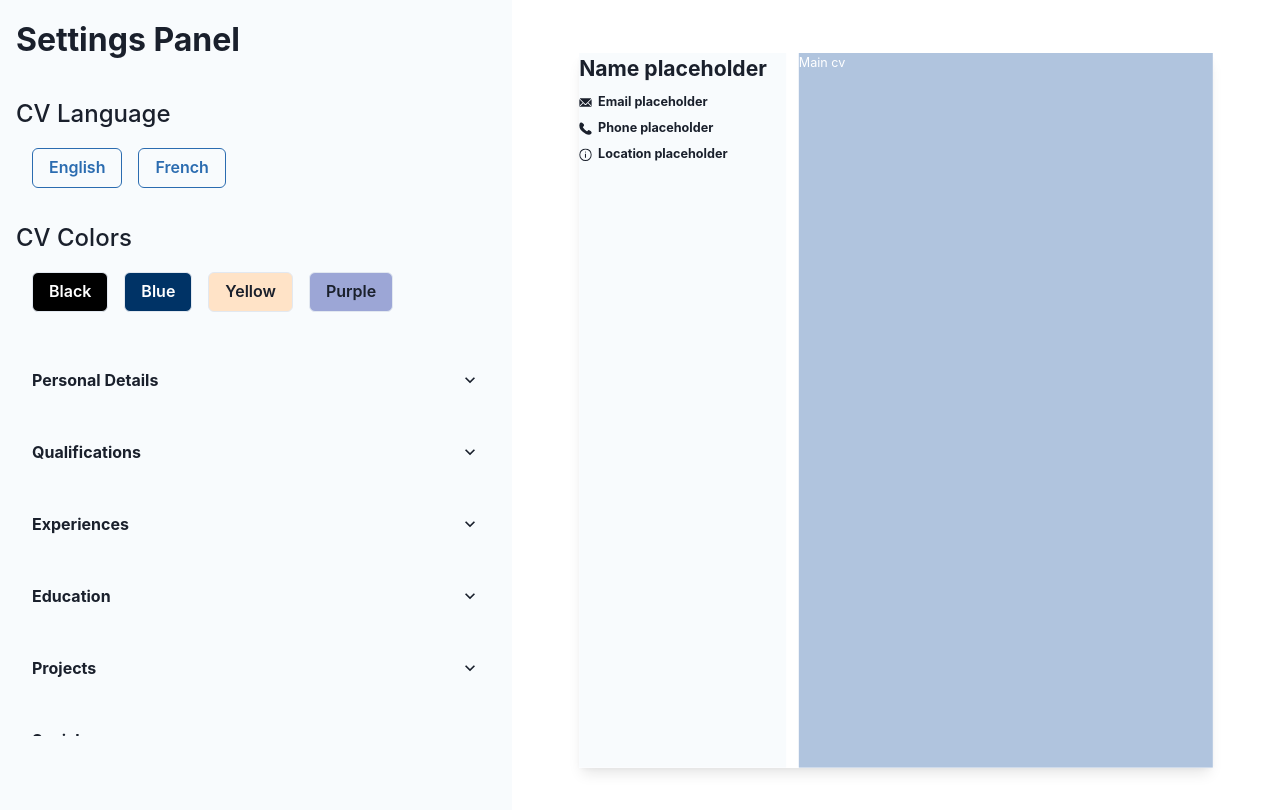
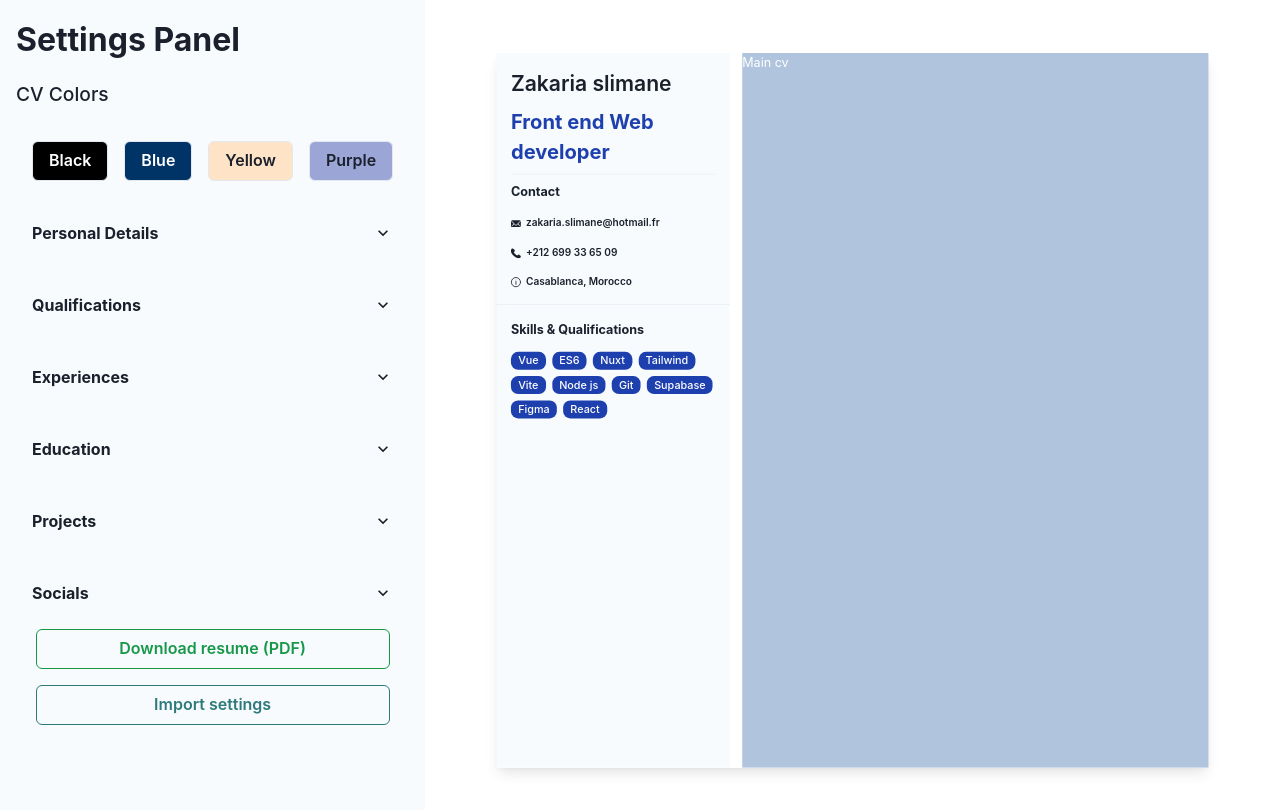
Before and after one commit to slzakaria/cvforge, a React (Vite) app: page / in a window 1280 px wide. Shown: the top 810 px of the page. Built offline with nearby package versions, Linux system fonts and the light colour scheme.

Commit message:
added contact and skill sections to side

```diff
--- a/src/App.jsx
+++ b/src/App.jsx
@@ -1,12 +1,9 @@
 import { Box } from "@chakra-ui/react";
-import SettingsPanel from "../src/components/SettingsPanel";
-import TemplatePanel from "./components/TemplatePanel";
-import { useState } from "react";
+import SettingsPanel from "./components/ui/SettingsPanel";
+import TemplatePanel from "./components/ui/TemplatePanel";
+import { useEffect, useState } from "react";
 
 function App() {
-	const getSavedForm = localStorage.getItem("formSettings");
-	const [formSettings, setFormSettings] = useState(getSavedForm || []);
-
 	const initialData = {
 		formSettings: {
 			jobTitle: "Front end Web developer",
@@ -106,19 +103,23 @@ function App() {
 		},
 	};
 
+	useEffect(() => {
+		let data = JSON.stringify(initialData);
+		localStorage.setItem("formSettings", data);
+	}, []);
+
+	const getSavedForm = localStorage.getItem("formSettings");
+	const [formSettings, setFormSettings] = useState(getSavedForm || []);
+
 	console.info(initialData);
 
 	return (
 		<Box>
-			<Box
-				minHeight='100dvh'
-				display='flex'
-				justifyContent='space-between'
-				as='div'>
-				<Box padding='1em' width='40dvw' bg='#F8FBFD' boxShadow='md'>
+			<Box minHeight='100dvh' display='flex' justifyContent='normal' as='div'>
+				<Box padding='1em' width='[30dvw,40dvw]' bg='#F8FBFD' boxShadow='md'>
 					<SettingsPanel style={{ margin: "0 auto" }} />
 				</Box>
-				<Box bg='white' padding='2em' width='60dvw' overflow='hidden'>
+				<Box bg='white' padding='2em' width='auto' overflow='hidden'>
 					<TemplatePanel />
 				</Box>
 			</Box>
--- a/src/components/SettingsPanel.jsx
+++ /dev/null
@@ -1,37 +0,0 @@
-import { Box, Text } from "@chakra-ui/react";
-import LangButtons from "./buttons/LanguageBtn";
-import ThemeButtons from "./buttons/ThemeBtn";
-import OptionsContainer from "./ui/OptionsContainer";
-import ActionButtons from "./buttons/ActionBtn";
-
-function SettingsPanel() {
-	return (
-		<Box as='div' maxWidth='90dvw' overflowY='scroll' maxHeight='90dvh'>
-			<Box>
-				<Text fontWeight='bold' fontSize='2em'>
-					Settings Panel
-				</Text>
-			</Box>
-			<Box as='div' marginTop='2em' marginBottom='1em'>
-				<Text fontWeight='medium' fontSize='1.5em'>
-					CV Language
-				</Text>
-				<LangButtons />
-			</Box>
-			<Box as='div' marginBottom='2em'>
-				<Text fontWeight='medium' fontSize='1.5em'>
-					CV Colors
-				</Text>
-				<ThemeButtons />
-			</Box>
-			<Box as='div' marginBottom='2em'>
-				<OptionsContainer />
-			</Box>
-			<Box as='div' marginBottom='1em'>
-				<ActionButtons />
-			</Box>
-		</Box>
-	);
-}
-
-export default SettingsPanel;
--- a/src/components/inputs/BadgeInput.jsx
+++ b/src/components/inputs/BadgeInput.jsx
@@ -35,18 +35,6 @@ export default function BadgeInput({ ...props }) {
 					<TagLabel>React</TagLabel>
 					<TagCloseButton />
 				</Tag>
-				<Tag size='md' borderRadius='lg' variant='solid' colorScheme='blue'>
-					<TagLabel>React</TagLabel>
-					<TagCloseButton />
-				</Tag>
-				<Tag size='md' borderRadius='lg' variant='solid' colorScheme='blue'>
-					<TagLabel>React</TagLabel>
-					<TagCloseButton />
-				</Tag>
-				<Tag size='md' borderRadius='lg' variant='solid' colorScheme='blue'>
-					<TagLabel>React</TagLabel>
-					<TagCloseButton />
-				</Tag>
 			</Stack>
 		</Box>
 	);
--- /dev/null
+++ b/src/components/ui/SettingsPanel.jsx
@@ -0,0 +1,26 @@
+import { Box, Stack, Text } from "@chakra-ui/react";
+import ThemeButtons from "../buttons/ThemeBtn";
+import OptionsContainer from "./OptionsContainer";
+import ActionButtons from "../buttons/ActionBtn";
+
+function SettingsPanel() {
+	return (
+		<Box as='div' maxWidth='90dvw' overflowY='scroll' maxHeight='90dvh'>
+			<Box>
+				<Text fontWeight='bold' fontSize='2em'>
+					Settings Panel
+				</Text>
+			</Box>
+			<Stack spacing={4} marginTop='1em'>
+				<Text fontWeight='medium' fontSize='1.2em'>
+					CV Colors
+				</Text>
+				<ThemeButtons />
+				<OptionsContainer />
+				<ActionButtons />
+			</Stack>
+		</Box>
+	);
+}
+
+export default SettingsPanel;
--- a/src/components/ui/SideCv.jsx
+++ b/src/components/ui/SideCv.jsx
@@ -1,37 +1,126 @@
-import { Box, Text, Stack } from "@chakra-ui/react";
+import {
+	Box,
+	Text,
+	Stack,
+	Skeleton,
+	Tag,
+	TagLabel,
+	Divider,
+} from "@chakra-ui/react";
 import { EmailIcon, PhoneIcon, InfoOutlineIcon } from "@chakra-ui/icons";
+import { useEffect, useState } from "react";
 
 function SideCv() {
+	const [cv, setCv] = useState(null);
+	//const [skills, setSkills] = useState([]);
+
+	useEffect(() => {
+		let data = JSON.parse(localStorage.getItem("formSettings"));
+		setTimeout(() => {
+			setCv(data.formSettings);
+			console.log("CV", data.formSettings);
+		}, 2500);
+	}, []);
+
+	let skills = cv?.jobSkills.map((skill) => {
 		return (
-		<Box as='div' id='title_section'>
+			<Tag
+				key={skill}
+				size='sm'
+				borderRadius='lg'
+				variant='solid'
+				bg={cv.activeColor}>
+				<TagLabel>{skill}</TagLabel>
+			</Tag>
+		);
+	});
+
+	if (cv === null)
+		return (
+			<>
+				<Box as='div' margin='0 auto' padding={4}>
+					<Stack spacing={6}>
+						<Skeleton height='90dvh' />
+					</Stack>
+				</Box>
+			</>
+		);
+
+	return (
+		<>
+			{/* Contact section */}
+			<Box as='div' id='title_section' padding={4}>
 				<Stack spacing={2}>
 					<Text
 						as='h1'
 						fontSize='1.675em'
+						fontWeight='semibold'
+						wordBreak='break-word'>
+						{cv.name} {cv.lastName}
+					</Text>
+					<Text
+						as='h1'
+						fontSize='1.6em'
 						fontWeight='bold'
+						wordBreak='break-word'
+						color={cv.activeColor}>
+						{cv.jobTitle}
+					</Text>
+					<Divider size='md' />
+					<Stack spacing={4}>
+						<Text fontSize='1em' fontWeight='bold'>
+							Contact{" "}
+						</Text>
+						<Text
+							as='h3'
+							fontSize='0.8em'
+							fontWeight='semibold'
 							wordBreak='break-word'>
-					Name placeholder
-				</Text>
-				<Text as='h3' fontSize='1em' fontWeight='bold' wordBreak='break-word'>
 							<span style={{ marginRight: "0.5em" }}>
 								<EmailIcon />
 							</span>
-					Email placeholder
+							{cv.email}
 						</Text>
-				<Text as='h3' fontSize='1em' fontWeight='bold' wordBreak='break-word'>
+						<Text
+							as='h3'
+							fontSize='0.8em'
+							fontWeight='semibold'
+							wordBreak='break-word'>
 							<span style={{ marginRight: "0.5em" }}>
 								<PhoneIcon />
 							</span>
-					Phone placeholder
+							{cv.phoneNumber}
 						</Text>
-				<Text as='h3' fontSize='1em' fontWeight='bold' wordBreak='break-word'>
+						<Text
+							as='h3'
+							fontSize='0.8em'
+							fontWeight='semibold'
+							wordBreak='break-word'>
 							<span style={{ marginRight: "0.5em" }}>
 								<InfoOutlineIcon />
 							</span>
-					Location placeholder
+							{cv.location}
 						</Text>
 					</Stack>
+				</Stack>
 			</Box>
+			<Divider />
+			{/* Skills section */}
+			<Box as='div' id='skills_section' padding={4}>
+				<Stack>
+					<Text fontSize='1em' fontWeight='bold'>
+						Skills & Qualifications
+					</Text>
+					<Stack
+						direction={["column", "row"]}
+						spacing='.5em'
+						marginTop='0.5em'
+						wrap='wrap'>
+						{skills}
+					</Stack>
+				</Stack>
+			</Box>
+		</>
 	);
 }
 
--- a/src/components/TemplatePanel.jsx
+++ b/src/components/ui/TemplatePanel.jsx
@@ -1,5 +1,5 @@
 import { Box } from "@chakra-ui/react";
-import SideCv from "./ui/SideCv";
+import SideCv from "./SideCv";
 
 function TemplatePanel() {
 	return (
```
Also changed, not shown: CV_Zakaria_slimane_en (1).json (deleted, +0 -95 lines). Lines whose indentation alone changed are shown as unchanged.
